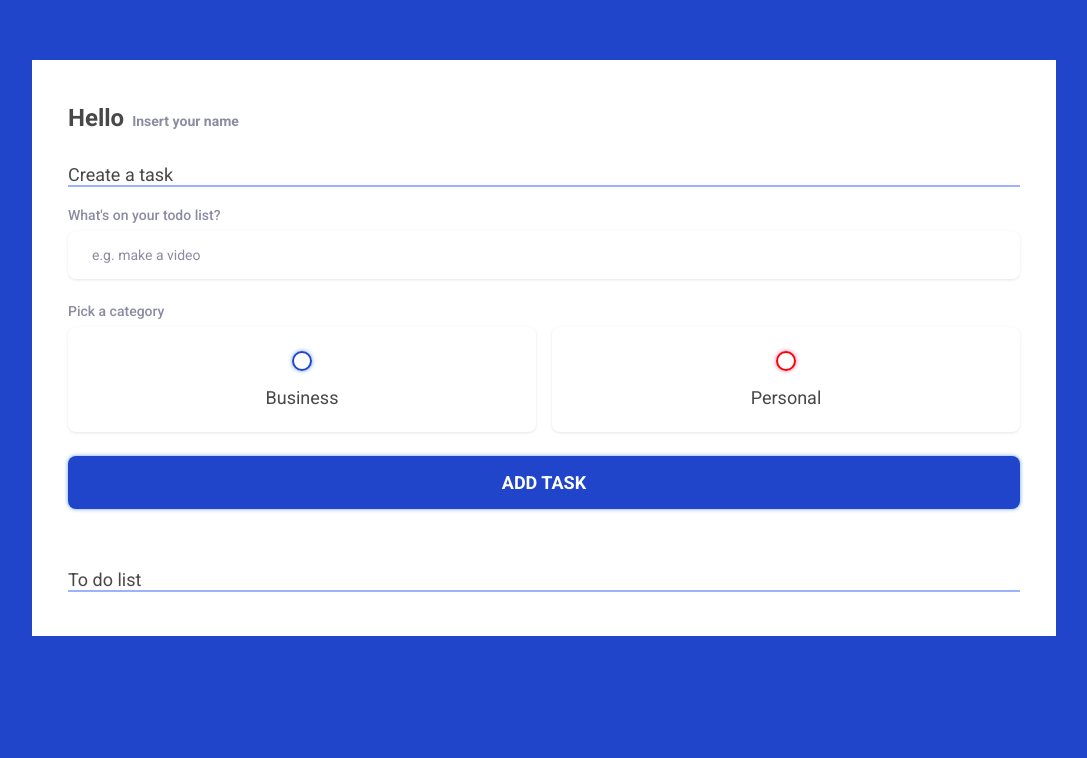
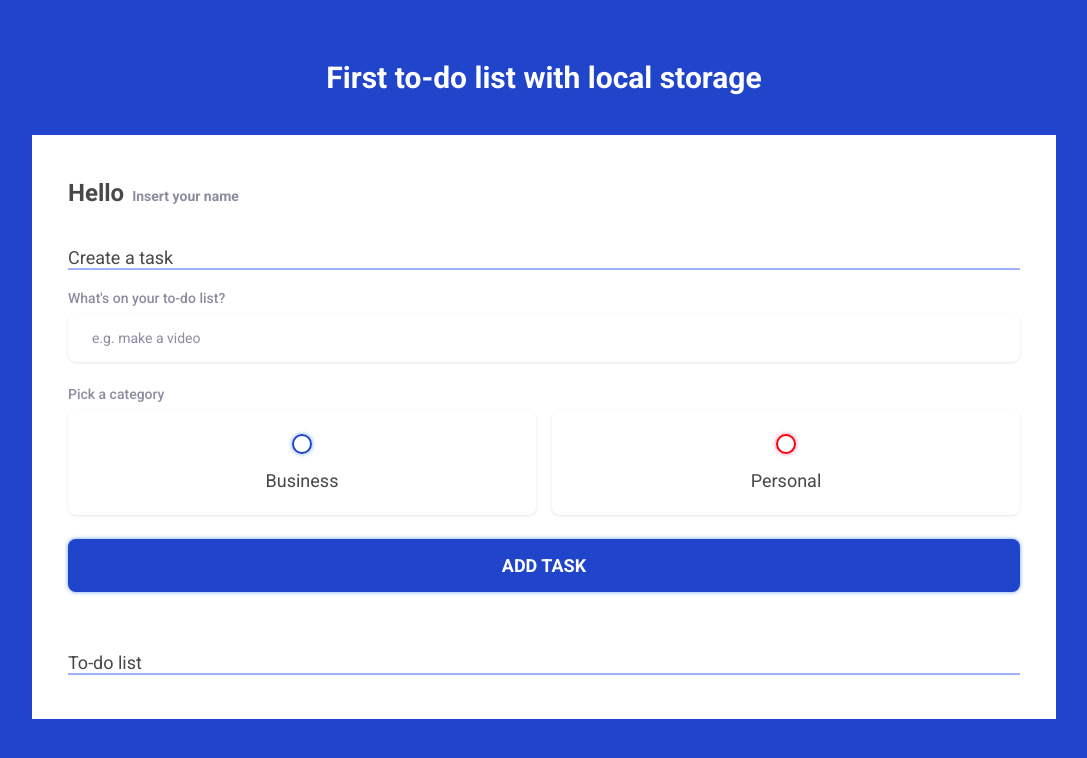
Before and after one commit to MarvingMoreton/to-do-list--1, a plain HTML site: page index.html in a window 1280 px wide. Shown: the whole page, without its empty margins (96-1183 px from the left). Drawn offline with Linux system fonts and the light colour scheme.

Commit message:
adding a title

```diff
--- a/css/main.css
+++ b/css/main.css
@@ -10,6 +10,13 @@ html {
 H1 {
   font-family: 'Roboto', sans-serif;
   font-weight: 600;
+}
+
+.title {
+  color: white;
+  text-align: center;
+  margin-bottom: 4rem;
+  font-size: 3rem;
 }
 
 .container {
--- a/index.html
+++ b/index.html
@@ -20,9 +20,9 @@
 </head>
 <body>
   <header>
-    <nav></nav>
   </header>
   <main class="app">
+    <h1 class="title">First to-do list with local storage</h1>
     <div class="container">
       <section class="greeting">
         <H1 class="title">Hello <input type="text" name="" id="name" placeholder="Insert your name"></H1>
@@ -33,7 +33,7 @@
         <hr class="line">
 
         <form id="new-to-do-form">
-          <H3>What's on your todo list?</H3>
+          <H3>What's on your to-do list?</H3>
           <input
           type="text"
           name="content"
@@ -67,7 +67,7 @@
       </section>
 
       <section class="todo-list">
-        <H2>To do list</H2>
+        <H2>To-do list</H2>
         <hr class="line">
         <div class="list" id="todo-list">
           <!-- To do item placeholder example -->
```
